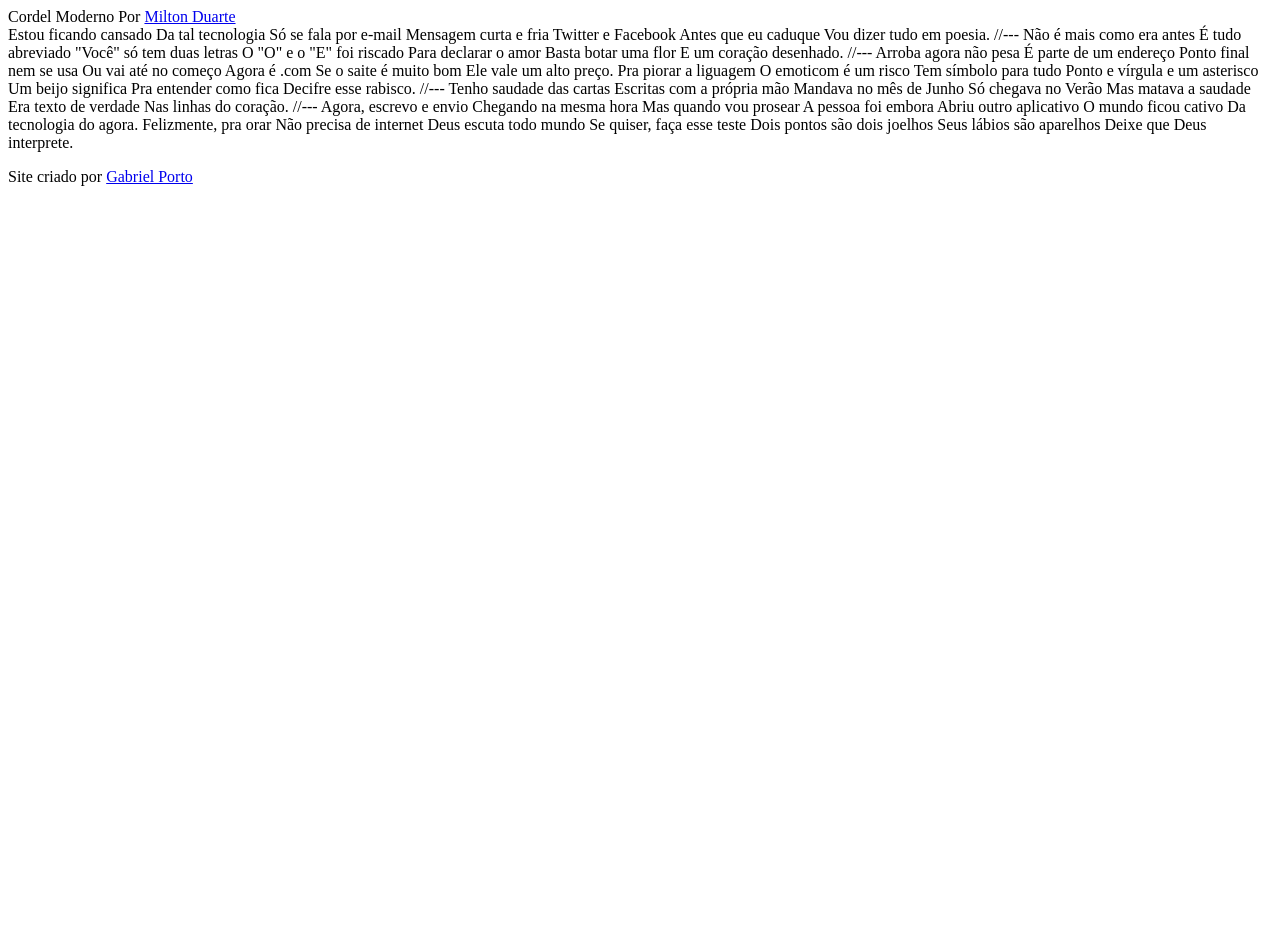
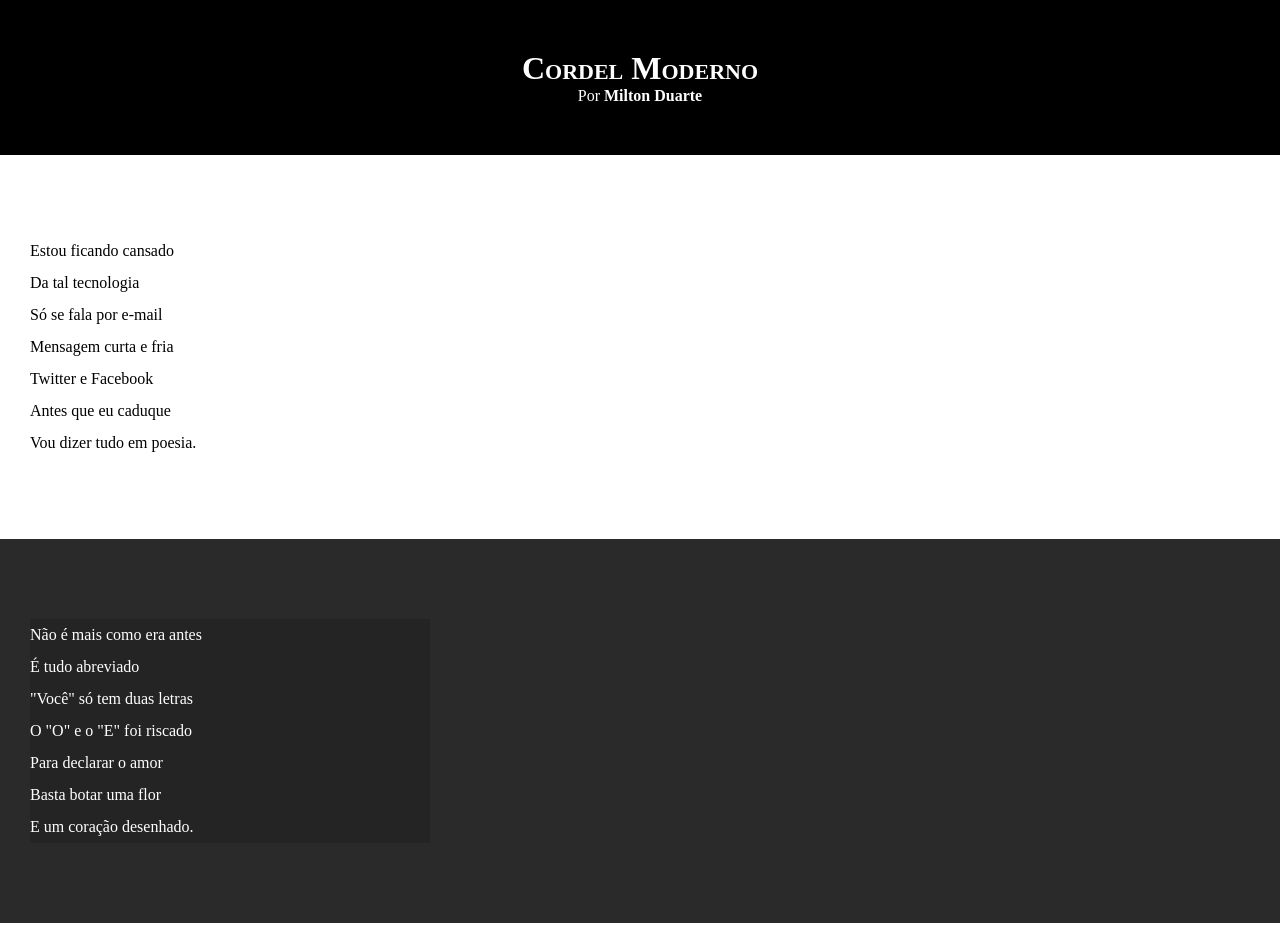
Before and after one commit to GabrielPorto0/html-css, a plain HTML site: page exercícios/desafio012/index.html in a window 1280 px wide. Shown: the top 952 px of the page. Before the commit the page ends 800 px from the top, so only its background shows below. Drawn offline with Linux system fonts and the light colour scheme.

Commit message:
atualização css textos e blocos

```diff
--- a/exercícios/desafio012/index.html
+++ b/exercícios/desafio012/index.html
@@ -5,78 +5,100 @@
     <meta http-equiv="X-UA-Compatible" content="IE=edge">
     <meta name="viewport" content="width=device-width, initial-scale=1.0">
     <title>Document</title>
+    <link rel="stylesheet" href="style.css">
 </head>
 <body>
 
     <header>
-        Cordel Moderno
-        Por <a href="  https://www.recantodasletras.com.br/poesias/3186743">Milton Duarte</a>
+        <h1>Cordel Moderno</h1>
+        <p>
+            Por <a href="  https://www.recantodasletras.com.br/poesias/3186743">Milton Duarte</a>
+        </p>
 
     </header>
 
-Estou ficando cansado
-Da tal tecnologia
-Só se fala por e-mail
-Mensagem curta e fria
-Twitter e Facebook
-Antes que eu caduque
-Vou dizer tudo em poesia.
+<section class="normal">
+    <p>
+        Estou ficando cansado<br>
+        Da tal tecnologia<br>
+        Só se fala por e-mail<br>
+        Mensagem curta e fria<br>
+        Twitter e Facebook<br>
+        Antes que eu caduque<br>
+        Vou dizer tudo em poesia.
+    </p>
+</section>
 
-//---
 
-Não é mais como era antes
-É tudo abreviado
-"Você" só tem duas letras
-O "O" e o "E" foi riscado
-Para declarar o amor
-Basta botar uma flor
-E um coração desenhado.
 
-//---
+<section class="imagem">
+    <p>
+        Não é mais como era antes<br>
+        É tudo abreviado<br>
+        "Você" só tem duas letras<br>
+        O "O" e o "E" foi riscado<br>
+        Para declarar o amor<br>
+        Basta botar uma flor<br>
+        E um coração desenhado.
+    </p>
+</section>
 
-Arroba agora não pesa
-É parte de um endereço
-Ponto final nem se usa
-Ou vai até no começo
-Agora é .com
-Se o saite é muito bom
-Ele vale um alto preço.
 
-Pra piorar a liguagem
-O emoticom é um risco
-Tem símbolo para tudo
-Ponto e vírgula e um asterisco
-Um beijo significa
-Pra entender como fica
-Decifre esse rabisco.
+<section class="normal">
+    <p>
+        Arroba agora não pesa<br>
+        É parte de um endereço<br>
+        Ponto final nem se usa<br>
+        Ou vai até no começo<br>
+        Agora é .com<br>
+        Se o saite é muito bom<br>
+        Ele vale um alto preço.
+    </p>
 
-//---
+    <p>
+        Pra piorar a liguagem<br>
+        O emoticom é um risco<br>
+        Tem símbolo para tudo<br>
+        Ponto e vírgula e um asterisco<br>
+        Um beijo significa<br>
+        Pra entender como fica<br>
+        Decifre esse rabisco.
+    </p>
+</section>
 
-Tenho saudade das cartas
-Escritas com a própria mão
-Mandava no mês de Junho
-Só chegava no Verão
-Mas matava a saudade
-Era texto de verdade
-Nas linhas do coração.
+<section class="imagem">
+    <p>
+        Tenho saudade das cartas<br>
+        Escritas com a própria mão<br>
+        Mandava no mês de Junho<br>
+        Só chegava no Verão<br>
+        Mas matava a saudade<br>
+        Era texto de verdade<br>
+        Nas linhas do coração.
+    </p>
+</section>
 
-//---
+<section class="normal">
+    <p>
+        Agora, escrevo e envio<br>
+        Chegando na mesma hora<br>
+        Mas quando vou prosear<br>
+        A pessoa foi embora<br>
+        Abriu outro aplicativo<br>
+        O mundo ficou cativo<br>
+        Da tecnologia do agora.
+    </p>
 
-Agora, escrevo e envio
-Chegando na mesma hora
-Mas quando vou prosear
-A pessoa foi embora
-Abriu outro aplicativo
-O mundo ficou cativo
-Da tecnologia do agora.
-
-Felizmente, pra orar
-Não precisa de internet
-Deus escuta todo mundo
-Se quiser, faça esse teste
-Dois pontos são dois joelhos
-Seus lábios são aparelhos
-Deixe que Deus interprete.
+    <p>
+        Felizmente, pra orar<br>
+        Não precisa de internet<br>
+        Deus escuta todo mundo<br>
+        Se quiser, faça esse teste<br>
+        Dois pontos são dois joelhos<br>
+        Seus lábios são aparelhos<br>
+        Deixe que Deus interprete.
+    </p>
+</section>
 
 <footer>
     <p>
--- /dev/null
+++ b/exercícios/desafio012/style.css
@@ -0,0 +1,62 @@
+@charset "UTF-8";
+
+*{
+    margin: 0px;
+    padding: 0px;
+}
+
+header{
+    background-color: black;
+    color: white;
+    text-align: center;
+}
+header>h1{
+    padding-top: 50px;
+    font-variant: small-caps;
+}
+header>p{
+    padding-bottom: 50px;
+}
+
+html, body{
+    min-height: 100vh;
+    background-color: darkgray;  /*maiusculas porem menores*/
+}
+
+section{
+    line-height: 32px;
+    padding-top: 10vh;
+    padding-bottom: 10vh;
+    padding-left: 30px;
+}
+
+section.normal{
+    background-color: white;
+    color: black;
+}
+
+section.imagem{
+    color: white;
+    background: rgb(43, 42, 42);
+
+}
+
+section.imagem > p{
+    background-color: rgba(0, 0, 0, 0.137);
+    width: 400px;
+}
+
+a{
+    color: white;
+    text-decoration: none;
+    font-weight: bolder;
+}
+a:hover{
+    text-decoration: underline;
+}
+
+footer{
+    color: white;
+    background-color: black;
+    text-align: center;
+}
```
